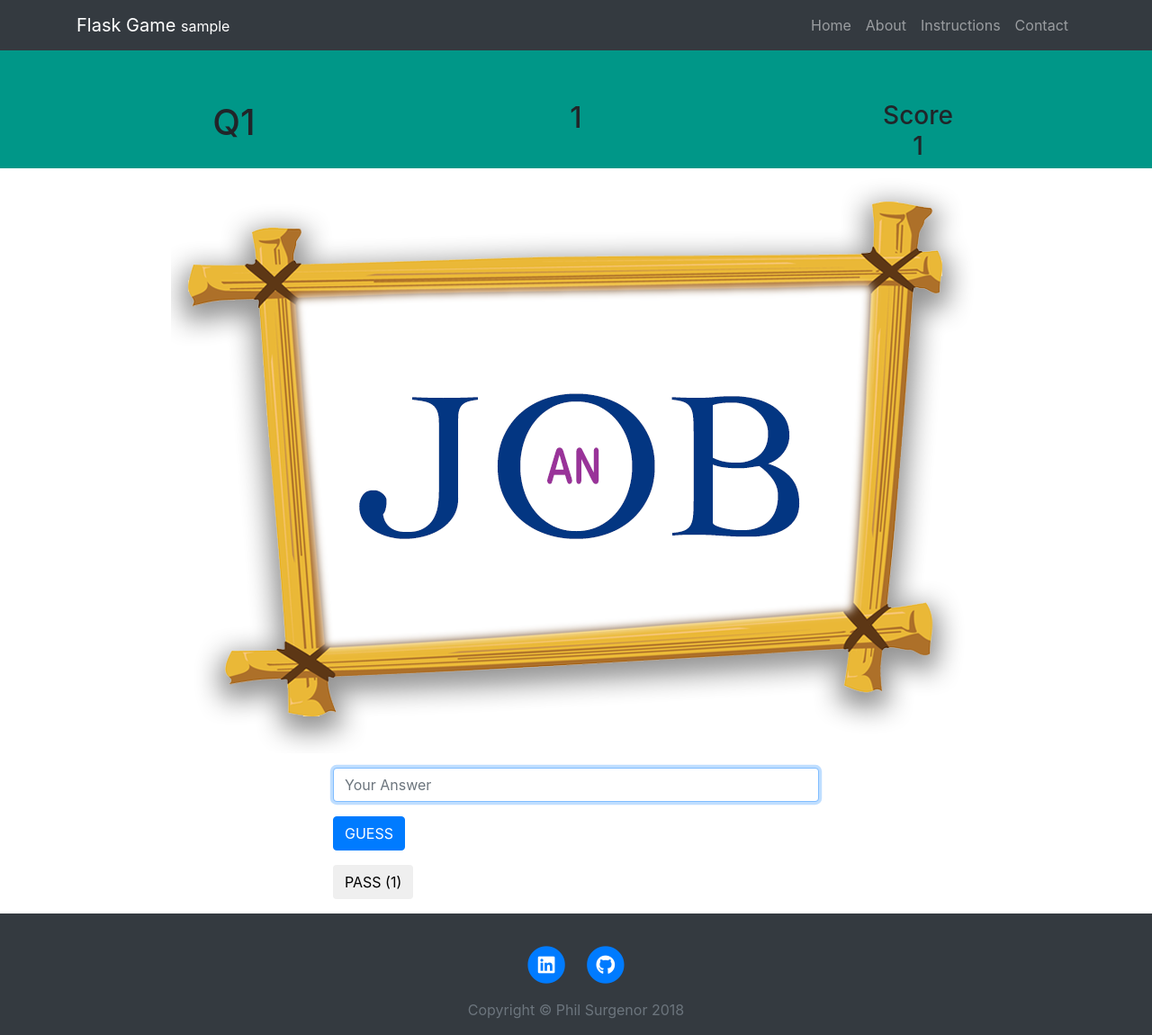
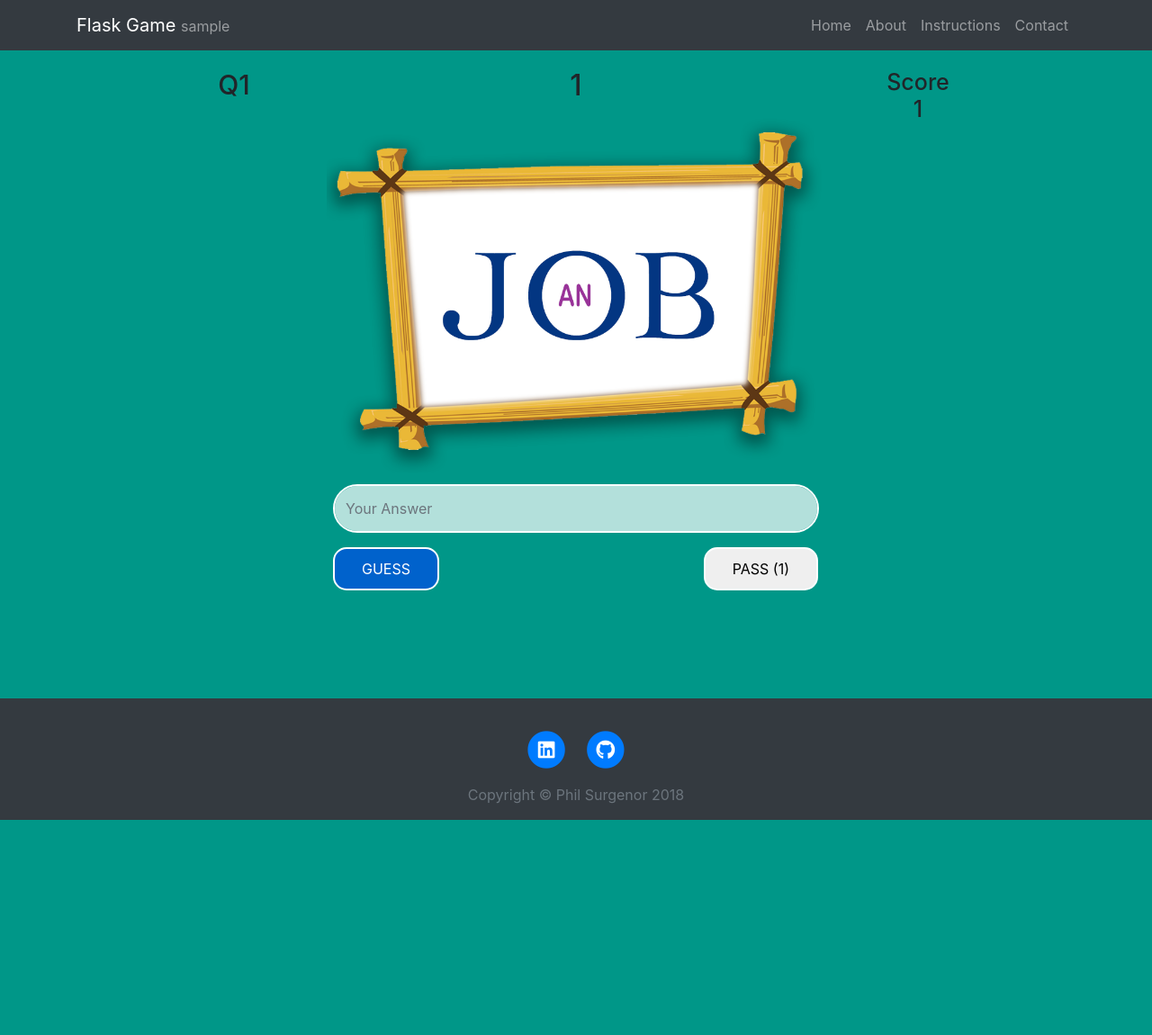
Before and after one commit to Code-Institute-Submissions/milestone3, a Flask app: a page that uses flask-game/templates/base.html in a window 1280 px wide. Shown: the whole page at 90% size. After the commit the page ends 911 px from the top, so only its background shows below. Run offline with Flask 2, Linux system fonts and the light colour scheme; some libraries are stand-ins or nearby versions.

Commit message:
added styling

```diff
--- a/flask-game/static/css/styles.css
+++ b/flask-game/static/css/styles.css
@@ -1,21 +1,114 @@
+h1 {
+ font-size: 30px;
+}
+
+h3 {
+ font-size: 25px;
+}
+
+
+.num {
+ font-size: 36px;
+}
+
+.heart {
+ background: url('../img/heart.png') top center no-repeat;
+ background-size: 100px;
+ height: 98px;
+ width: 56px;
+ margin-top: -12px;
+}
+
+.heart h2 {
+ margin-top: 26px;
+}
+
+.score {
+ font-size: 20px;
+}
+
+.navbar-brand small {
+ color: rgba(255, 255, 255, .5);
+}
+
 .heading {
  background-color: #009788;
-  padding-top: 56px;
+ padding-top: 20px;
 }
 
-.hero {
-  height: calc(100vh - 168px);
+.hero,
+.question {
+ min-height: calc(100vh - 168px);
  background-color: #009788;
 }
 
 .hero img {
  display: block;
-  width: 50%;
+ width: 40%;
 }
 
 .hero h3 {
  margin-top: 30px;
  margin-bottom: 24px;
+}
+
+.question {}
+
+.question p {
+ margin-bottom: 40px;
+}
+
+.question-img {
+ width: 100%;
+ margin-top: -20px;
+}
+
+.form-wrapper {
+ margin-top: -27px;
+}
+
+#passForm {
+ position: absolute;
+ right: 16px;
+ bottom: 0;
+}
+
+.form-control {
+ border-radius: 30px;
+ padding: 25px 0 25px 12px;
+ border: solid 2px #fff;
+ background-color: rgba(255, 255, 255, 0.7);
+ color: #333;
+}
+
+.form-control:focus {
+ background-color: rgba(255, 255, 255, 0.7);
+ color: #333;
+ border-color: #fff;
+ box-shadow: none;
+}
+
+.btn {
+ border-radius: 15px;
+ padding: 10px 30px;
+ border: solid 2px #fff;
+}
+
+.btn-primary {
+ background-color: #0062cc;
+}
+
+.btn-primary.btn-pass {
+ background-color: #a603e6;
+}
+
+.btn-warning {
+ background-color: #ffa905;
+ color: #fff;
+}
+
+.game-over {
+ margin: 20px 0;
 }
 
 footer {
@@ -24,13 +117,13 @@ footer {
 }
 
 /*sm*/
-@media (min-width: 576px) {
-
-}
+@media (min-width: 576px) {}
 
 /*md*/
-@media (min-width: 786px) {
-
+@media (min-width: 768px) {
+ .question-img {
+  width: 60%;
+ }
 }
 
 /*lg*/
@@ -40,5 +133,7 @@ footer {
 
 /*xl*/
 @media (min-width: 1200px) {
-
+ .question-img {
+  width: 50%;
  }
+}
```
Lines whose indentation alone changed are shown as unchanged.
